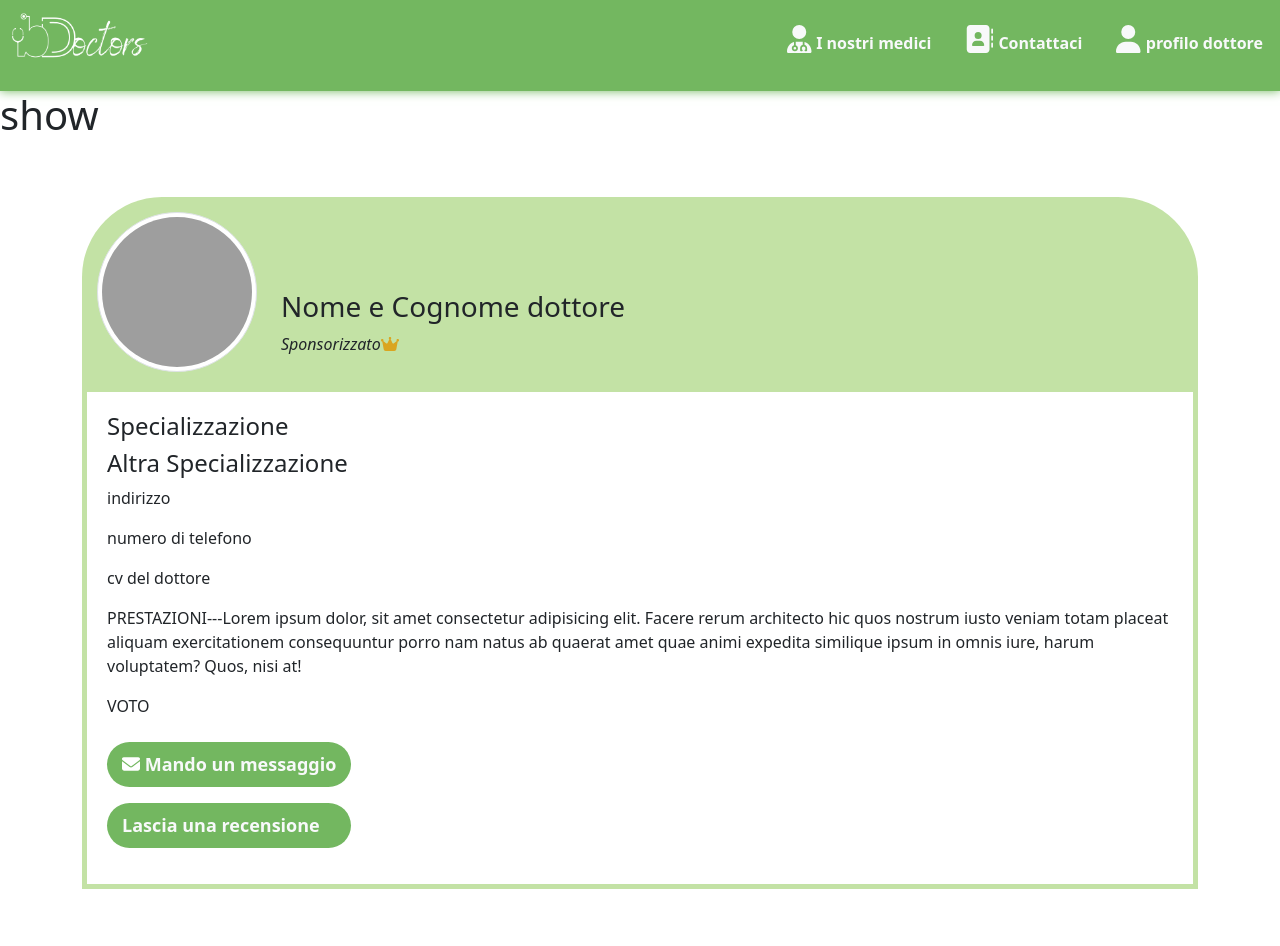
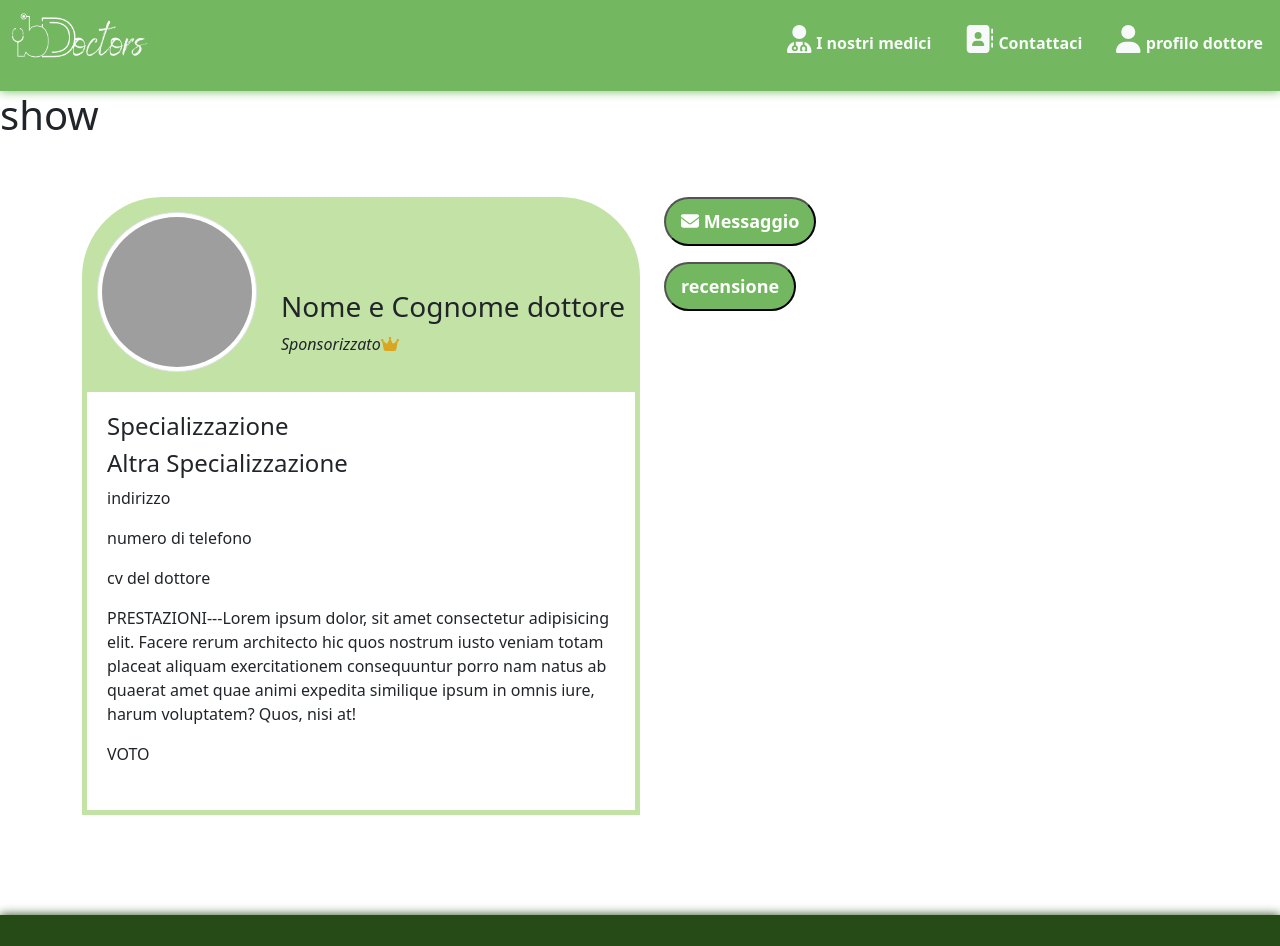
Before and after one commit to edocico/BDoctors-vue, a Vue app: page /medici/show in a window 1280 px wide. Shown: the top 946 px of the page. Built offline with nearby package versions, Linux system fonts and the light colour scheme; grey boxes are pictures that could not be loaded.

Commit message:
ADD form message/review in doctors/Show.vue Co-authored-by: Federico Maiocchi <Federico-Maiocchi@users.noreply.github.com>

```diff
--- a/src/views/doctors/Show.vue
+++ b/src/views/doctors/Show.vue
@@ -3,13 +3,12 @@
     <h1>show</h1>
     <section class="profile">
       <div class="container">
+        <div class="d-flex gap-4">
+          <!-- profilo -->
+          <div class="col-6">
             <div class="head-profile">
               <div class="d-flex gap-4 align-items-end">
-            <img
-              class="img-profile img-thumbnail rounded-circle"
-              src="https://picsum.photos/100"
-              alt=""
-            />
+                <img class="img-profile img-thumbnail rounded-circle" src="https://picsum.photos/100" alt="" />
                 <div class="">
                   <h3>Nome e Cognome dottore</h3>
                   <p>
@@ -20,7 +19,7 @@
               </div>
             </div>
             <div class="body-profile">
-          <div class="d-block ">
+              <div class="d-block">
                 <div class="information-profile d-block d-md-col-9">
                   <div>
                     <h4 class="badge-specialization">Specializzazione</h4>
@@ -44,42 +43,171 @@
                   </div>
                   <div class="mb-4">VOTO</div>
                 </div>
-            <div
-              class="contact-profile d-inline-block"
-            >
-              <div class="message mb-3">
-                <div class="btn-cust">
-                  <span class="icon"
-                    ><font-awesome-icon icon="fa-solid fa-envelope" />
-                  </span>
-                  <router-link
-                    :to="{ name: 'doctors.show.message' }"
-                    class="decoration-none text-light"
-                  >
-                    Mando un messaggio
-                  </router-link>
               </div>
             </div>
-              <div class="review mb-3">
-                <div class="btn-cust">
-                  <router-link
-                    :to="{ name: 'doctors.show.review' }"
-                    class="decoration-none text-light"
-                  >
+          </div>
+          <!-- form messages  -->
+          <div>
+            <div class="contact-profile d-inline-block col-auto">
+              <div class="message mb-3" v-if="!showReviewForm">
+                <button class="btn-cust" v-if="!showForm" @click="showForm = true">
+                  <span class="icon">
+                    <font-awesome-icon icon="fa-solid fa-envelope" />
+                  </span>
+                  <span>
+                    Messaggio
+                  </span>
+                  <!-- <router-link :to="{ name: 'doctors.show.message' }" class="decoration-none text-light">
+                    Mando un messaggio
+                  </router-link> -->
+                </button>
+                <section class="message" v-else>
+                  <h1>Nuovo Messaggio</h1>
+                  <div class="container">
+                    <form v-on:submit.prevent="messageForm" action="" method="POST">
+                      <div class="d-flex flex-column flex-md-row gap-5 mb-2">
+                        <div class="d-flex flex-column">
+                          <div class="label-cust">
+                            <label for="name">Inserisci nome:</label>
+                          </div>
+                          <input class="input-cust" type="text" placeholder="Francesco" name="name" v-model="nameParam">
+                          <div class="error-message" v-if="nameError">{{ nameError }}</div>
+                        </div>
+                        <div class="d-flex flex-column">
+                          <div class="label-cust">
+                            <label for="surname">Inserisci cognome:</label>
+                          </div>
+                          <input class="input-cust" type="text" placeholder="Rossi" name="surname" v-model="surnameParam">
+                          <div class="error-message" v-if="surnameError">{{ surnameError }}</div>
+                        </div>
+                      </div>
+                      <div class="d-flex flex-column flex-md-row gap-5 mb-2">
+                        <div class="d-flex flex-column">
+                          <div class="label-cust">
+                            <label for="phone">Inserisci cellulare:</label>
+                          </div>
+                          <input type="tel" name="phone" id="phone" pattern="[0-9]{10}" required v-model="phoneParam">
+                          <div class="error-message" v-if="phoneError">{{ phoneError }}</div>
+                        </div>
+                        <div class="d-flex flex-column">
+                          <div class="label-cust">
+                            <label for="email">Inserisci mail:</label>
+                          </div>
+                          <input class="input-cust" type="email" name="email" id="email"
+                            placeholder="francescorossi@gmail.com" v-model="emailParam">
+                          <div class="error-message" v-if="emailError">{{ emailError }}</div>
+                        </div>
+                      </div>
+
+                      <div class="mb-2">
+                        <div class="label-cust mb-2">
+                          <label for="name">Scrivi messaggio:</label>
+                        </div>
+                        <textarea class="input-cust" name="message" id="" cols="40" rows="10" placeholder="messaggio"
+                          v-model="textParam"></textarea>
+                        <div class="error-message" v-if="textError">{{ textError }}</div>
+                      </div>
+                      <div class="d-flex gap-5">
+                        <input class="btn-cust" type="submit" value="Invia">
+                        <button class="btn btn-danger" @click="closeForm">Chiudi</button>
+                      </div>
+
+                    </form>
+                  </div>
+                </section>
+              </div>
+            </div>
+
+            <!-- form reviews  -->
+            <div>
+              <div class="review mb-3" v-if="!showForm">
+                <button class="btn-cust" v-if="!showReviewForm" @click="showReviewForm = true">
+                  <span>recensione</span>
+                  <!-- <router-link :to="{ name: 'doctors.show.review' }" class="decoration-none text-light">
                   Lascia una recensione
-                  </router-link>
+                </router-link> -->
+                </button>
+                <section class="review" v-else>
+                  <div class="container wrap">
+                    <h1>Lascia una recensione</h1>
+                    <div class="container review-form">
+                      <form action="" method="POST">
+                        <div class="d-flex gap-5 mb-2">
+                          <div>
+                            <div class="label-cust">
+                              <label for="name">Inserisci il tuo nome</label>
+                            </div>
+                            <input class="input-cust-name" type="text" placeholder="inserisci nome e cognome" name="name"
+                              required pattern="[A-Za-z]+" v-model="nameParam" />
+                            <div v-if="errorMessage" class="fail-message">
+                              Il campo del nome è obbligatorio e deve essere almeno tre
+                              caratteri
+                            </div>
+                          </div>
+                        </div>
+                        <div class="mb-2">
+                          <div class="label-cust">
+                            <label for="vote">lascia un voto</label>
+                          </div>
+                          <select name="vote" id="vote" required v-model="voteParam" class="select-vote">
+                            <option value="1">insufficiente</option>
+                            <option value="2">sufficiente</option>
+                            <option value="3">buono</option>
+                            <option value="4">ottimo</option>
+                            <option value="5">eccellente</option>
+                          </select>
+                          <div v-if="errorMessage" class="fail-message">
+                            Campo obbligatorio
+                          </div>
+                        </div>
+                        <div class="mb-2">
+                          <div class="label-cust mb-2">
+                            <label for="name">Recensione</label>
+                          </div>
+                          <textarea class="input-cust-review" name="review" id="" cols="40" rows="10"
+                            placeholder="recensione" v-model="reviewParam"></textarea>
+                        </div>
+                        <div class="d-flex gap-5">
+                          <input class="btn-cust" type="submit" value="Invia" @click="sendReview()" />
+                          <button class="btn btn-danger" @click="closeReviewForm()">Chiudi</button>
+                        </div>
+                      </form>
+                    </div>
+                  </div>
+                </section>
               </div>
             </div>
           </div>
         </div>
+
       </div>
-      </div>
+      <!-- form messaggio -->
+
+
+
+
     </section>
   </div>
 </template>
 
 <script>
-export default {};
+export default {
+  data() {
+    return {
+      showForm: false,
+      showReviewForm: false
+
+    }
+  },
+  methods: {
+    closeForm() {
+      this.showForm = false;
+    },
+    closeReviewForm() {
+      this.showReviewForm = false;
+    }
+  }
+}
 </script>
 
 <style lang="scss" scoped>
```
Lines whose indentation alone changed are shown as unchanged.
